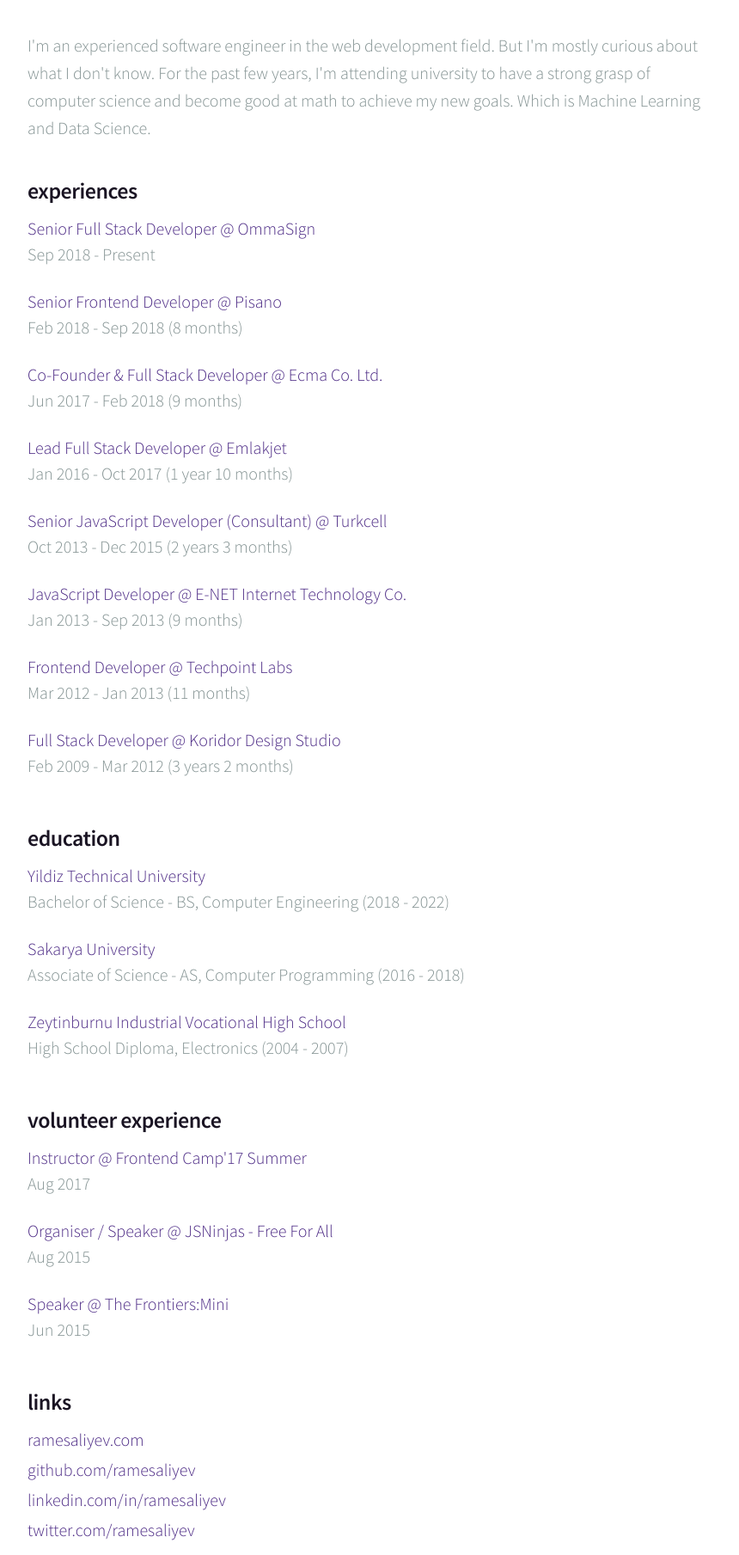
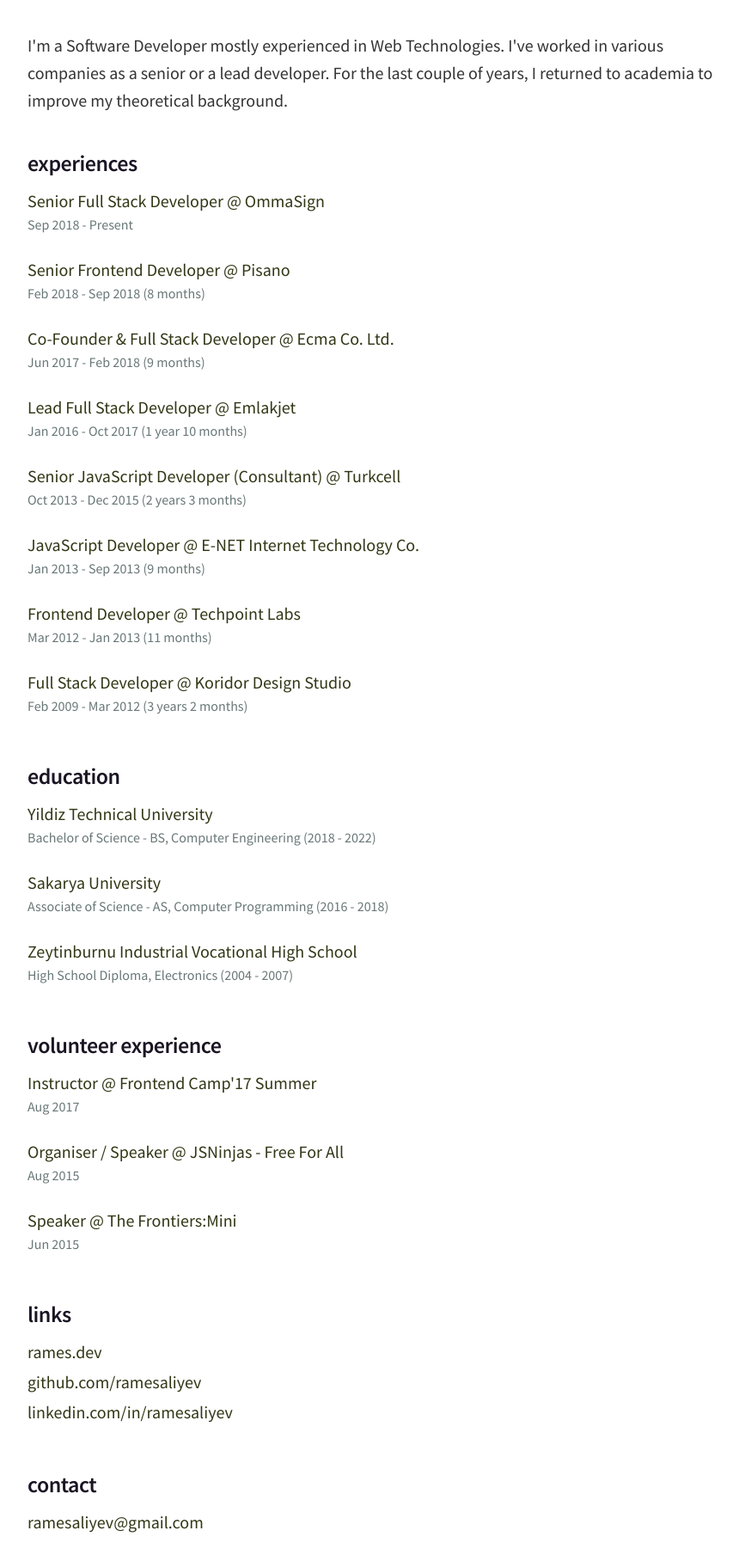
Before and after one commit to ramesaliyev/cv, a website: page src/cv.pug in a window 1280 px wide. Shown: the part 111-1920 px from the top of the page at 86% size, without its empty margins (208-1068 px from the left). Drawn offline with nearby package versions, Linux system fonts and the light colour scheme; files that its build step writes are made by us from their sources.

Commit message:
:sparkles: Update look & feel

```diff
--- a/src/cv.pug
+++ b/src/cv.pug
@@ -2,7 +2,7 @@
 
 html
   head
-    link(rel="stylesheet", href="//fonts.googleapis.com/css?family=Source+Sans+Pro:300,600")
+    link(rel="stylesheet", href="//fonts.googleapis.com/css?family=Source+Sans+Pro:400,600")
     style
       include style.css
   body
@@ -13,7 +13,7 @@
         h2.sublogo Senior Software Engineer
       main
         section
-          p I'm an experienced software engineer in the web development field. But I'm mostly curious about what I don't know. For the past few years, I'm attending university to have a strong grasp of computer science and become good at math to achieve my new goals. Which is Machine Learning and Data Science.
+          p I'm a Software Developer mostly experienced in Web Technologies. I've worked in various companies as a senior or a lead developer. For the last couple of years, I returned to academia to improve my theoretical background.
         section
           h3 experiences
           .block
@@ -80,14 +80,13 @@
           h3 links
           .block
             ul.link-list
-              li <a target="_blank" href="https://ramesaliyev.com">ramesaliyev.com</a>
+              li <a target="_blank" href="https://rames.dev">rames.dev</a>
               li <a target="_blank" href="https://github.com/ramesaliyev">github.com/ramesaliyev</a>
               li <a target="_blank" href="https://linkedin.com/in/ramesaliyev">linkedin.com/in/ramesaliyev</a>
-              li <a target="_blank" href="https://twitter.com/ramesaliyev">twitter.com/ramesaliyev</a>
 
         section
           h3 contact
           .block
-            .block-title creator@ramesaliyev.com
+            .block-title ramesaliyev@gmail.com
 
       footer
--- a/src/style.css
+++ b/src/style.css
@@ -2,7 +2,7 @@
   width: 100%;
   height: 100%;
   font-family: "Source Sans Pro", "Helvetica Neue", Helvetica, Arial, sans-serif;
-  font-weight: 300;
+  font-weight: 400;
   font-size: 20px;
   background-color: #fff;
 }
@@ -20,23 +20,23 @@
 }
 
 h1 {
-  font-size: 36px;
+  font-size: 1.8rem;
 }
 
 h2 {
-  font-size: 28px;
+  font-size: 1.4rem;
 }
 
 h3 {
-  font-size: 26px;
+  font-size: 1.3rem;
 }
 
 h4 {
-  font-size: 16px;
+  font-size: 0.8rem;
 }
 
 a {
-  color: #4C2A85;
+  color: #313715;
   text-decoration: none;
 }
 
@@ -49,7 +49,7 @@
 }
 
 .sublogo {
-  font-size: 18px;
+  font-size: 0.9rem;
 }
 
 a:hover,
@@ -58,9 +58,9 @@
 }
 
 p {
-  color: #829191;
+  color: #333;
   line-height: 1.6rem;
-  font-size: 20px;
+  font-size: 1rem;
 }
 
 .wrapper {
@@ -100,11 +100,12 @@
 
 .block-title {
   padding-bottom: 5px;
-  color: #4C2A85;
+  color: #313715;
 }
 
 .block-subtitle {
-  color: #829191;
+  font-size: 0.8rem;
+  color: #697777;
 }
 
 .link-list {
```
Also changed, not shown: index.html (+14 -13 lines), 1 other file.
